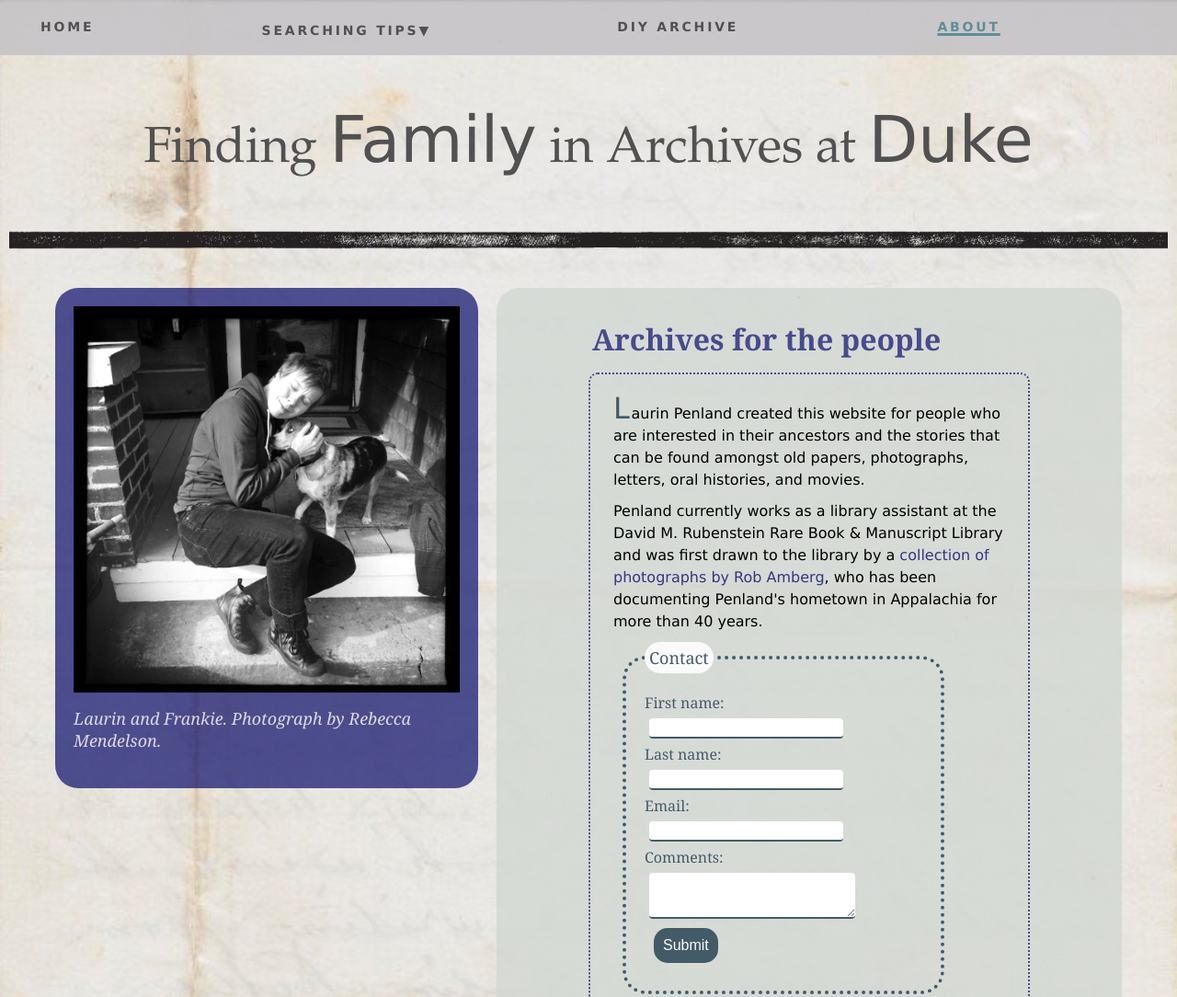
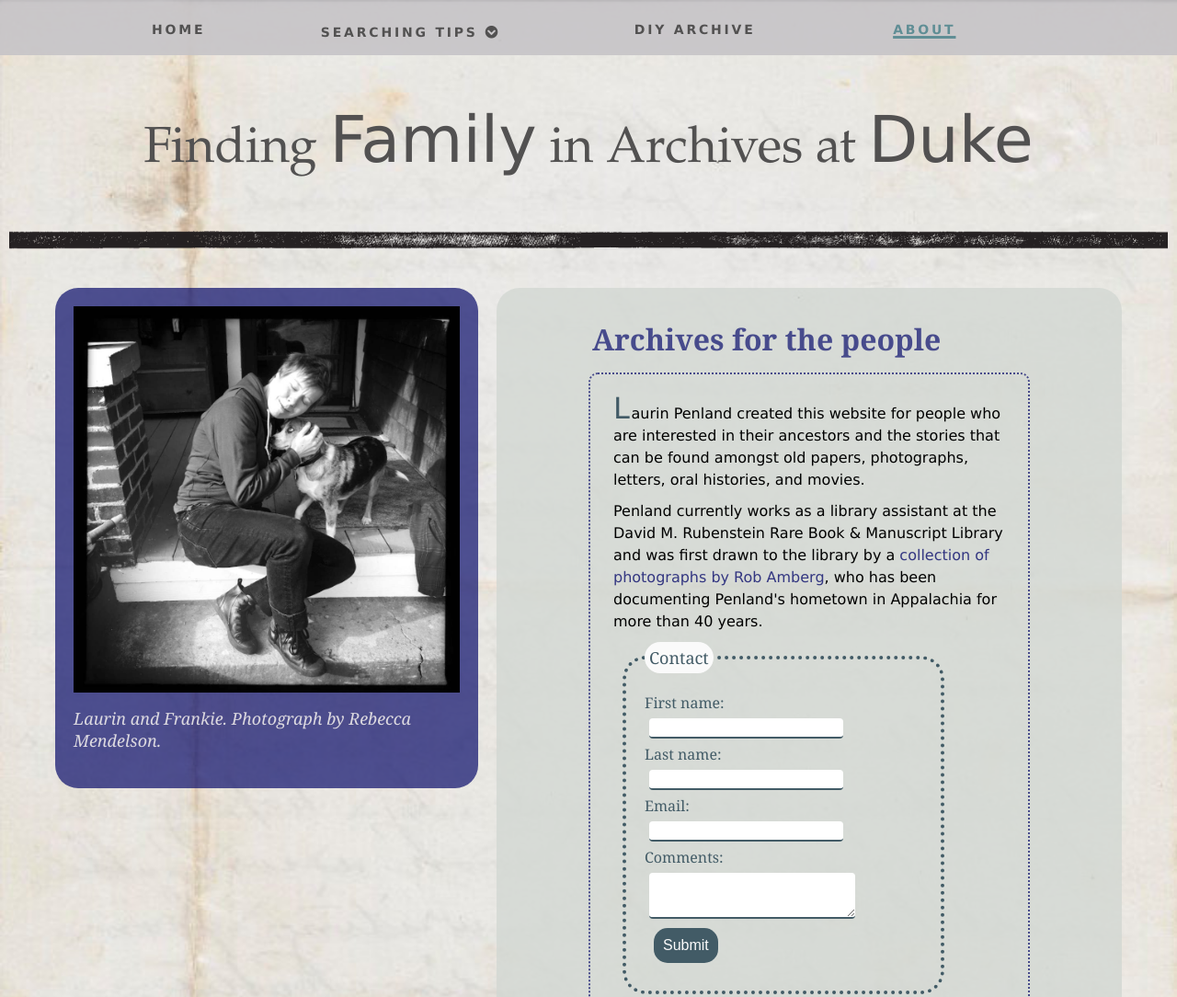
Before and after one commit to laurinpenland/finding-family-duke-archives, a plain HTML site: page about.html in a window 1280 px wide. Shown: the top 1084 px of the page at 92% size. Drawn offline with Linux system fonts and the light colour scheme.

Commit message:
Adjusted menu.

```diff
--- a/about.html
+++ b/about.html
@@ -9,6 +9,7 @@
 <link rel="apple-touch-icon" sizes="180x180" href="apple-touch-icon.png">
 <link rel="icon" type="image/png" sizes="32x32" href="favicon-32x32.png">
 <link rel="icon" type="image/png" sizes="16x16" href="favicon-16x16.png">
+<link rel="stylesheet" href="https://use.fontawesome.com/releases/v5.7.0/css/all.css" integrity="sha384-lZN37f5QGtY3VHgisS14W3ExzMWZxybE1SJSEsQp9S+oqd12jhcu+A56Ebc1zFSJ" crossorigin="anonymous">
 </head>
 
 <body>
@@ -40,7 +41,10 @@
           <li><a href="index.html">Home</a></li>
           <li>
             <!--https://codepen.io/andornagy/pen/RNeydj?editors=1100-->
-            <label for="drop-1" class="drop-down-toggle">Searching tips&#9660;</label>
+            <label for="drop-1" class="drop-down-toggle">
+              Searching tips
+              <i class="fas fa-chevron-circle-down"></i>
+            </label>
             <input type="checkbox" id="drop-1"/>
             <ul class="drop-down-ul">
               <li><a href="begin.html">Basic search</a></li>
--- a/styles/stylesheet3.css
+++ b/styles/stylesheet3.css
@@ -168,7 +168,7 @@ nav ul {
   flex-wrap: wrap;
   justify-content: center;
   list-style-type: none;
-  margin: 10px;
+  margin: 10px 10%;
   padding: 0;
 }
 
@@ -179,6 +179,7 @@ nav ul li {
   font-weight: bold;
   letter-spacing: .2em;
   text-transform: uppercase;
+  margin: 3px;
 }
 
 nav ul li a {
@@ -201,9 +202,12 @@ input[type="checkbox"] {
 .drop-down-toggle {
   color: #525151;
   display: block;
-  margin-top: 8.5px;
-  position: relative;
-  top: 2px;
+  /*margin-top: 8.5px;
+  margin-right: auto;
+  margin-left: auto;*/
+  padding: 10px;
+  /*position: relative;
+  top: 2px;*/
 }
 nav ul li:hover > ul {
   display: inherit;
@@ -216,7 +220,6 @@ nav ul li:hover > ul {
 /*.down-arrow {
   font-size: 2em;
 }*/
-
 
 
 /*--------------list-----------------*/
@@ -395,6 +398,12 @@ legend {
 }
 
 /*--------------------media queries---------------------*/
+@media only screen and (min-width: 1700px) {
+  body {
+    margin-left: 20%;
+    margin-right: 20%;
+  }
+}
 
 @media only screen and (max-width: 1200px) {
   ol, h3, fieldset {
@@ -408,7 +417,7 @@ legend {
   }
   nav ul li {
     font-size: 14px;
-    margin: 3px;
+
   }
   nav ul li a {
     padding: 10px;
```
Also changed, not shown: begin.html (+5 -1 lines), diyarchive.html (+5 -1 lines), enslavedancestors.html (+5 -1 lines), index.html (+5 -1 lines), names.html (+5 -1 lines), 1 other file.
